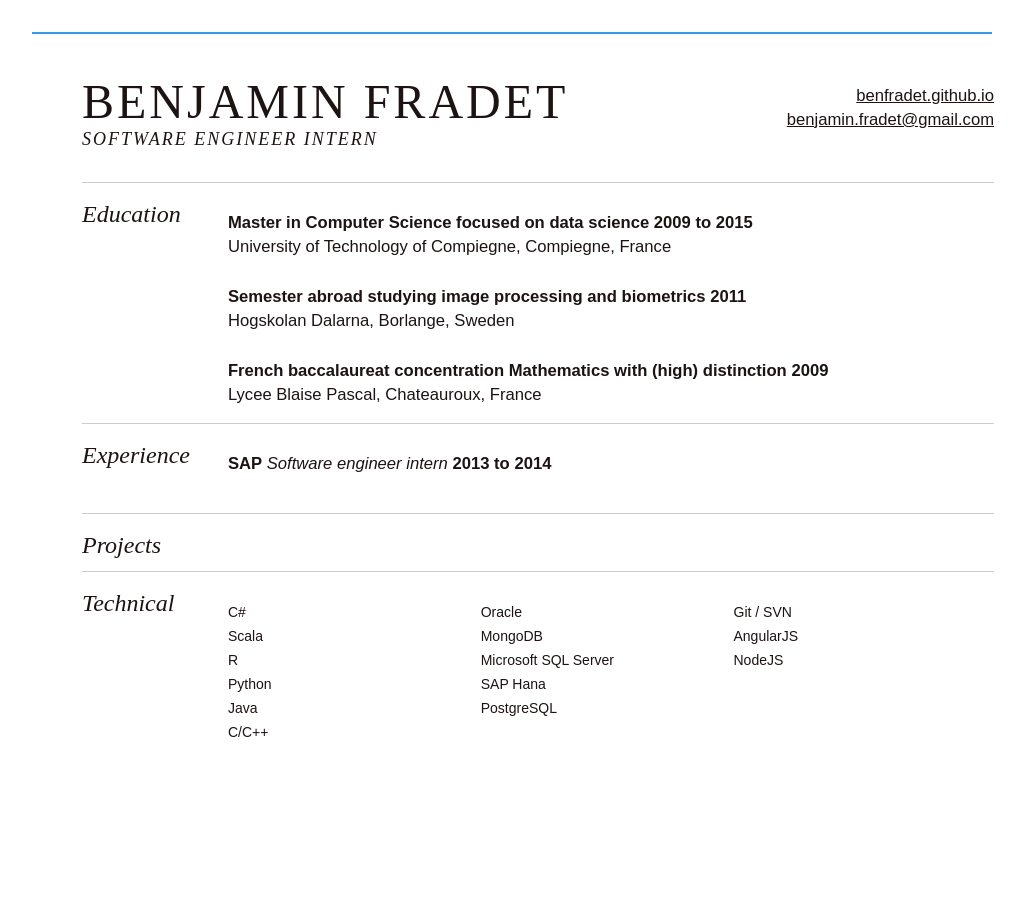
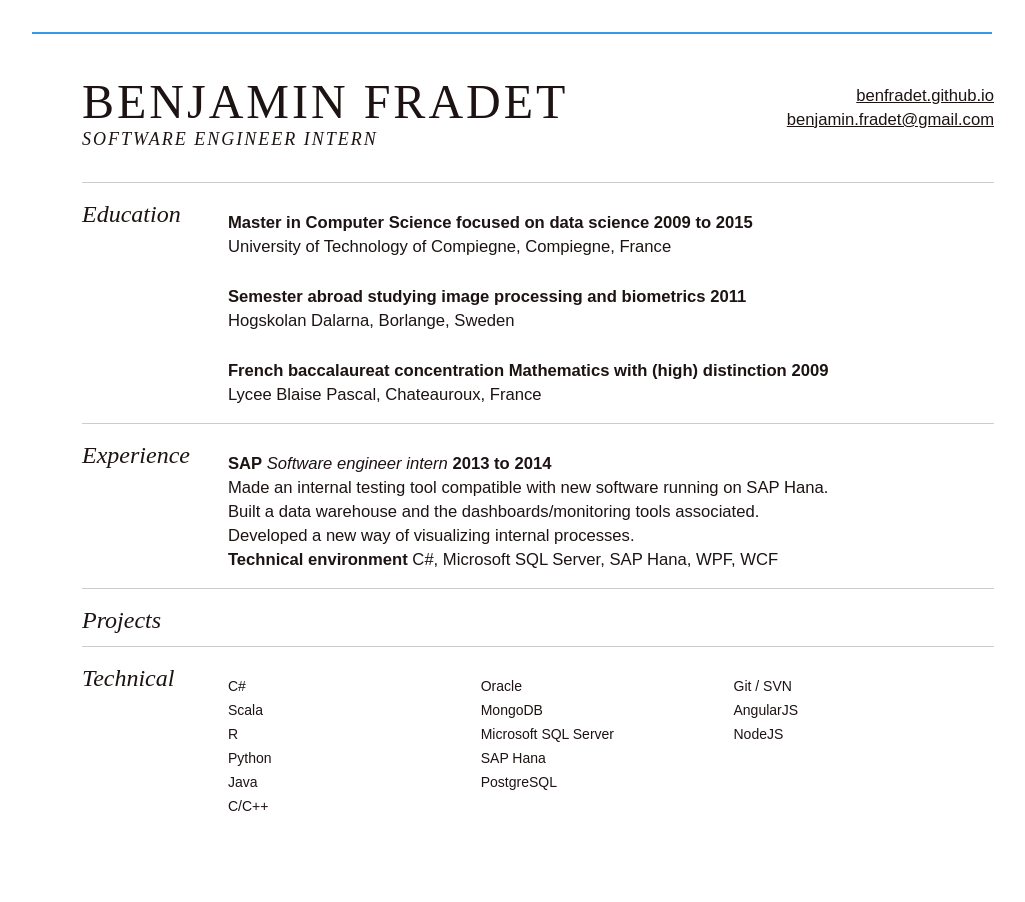
Before and after one commit to BenFradet/benfradet.github.io, a Jekyll site: the page resume/index.html, which Jekyll copies as it is, in a window 1280 px wide. Shown: the whole page, without its empty margins (128-1153 px from the left). Built offline with Jekyll 4.4.1, drawn with Linux system fonts in a browser that asks for light colours.

Commit message:
resume xp

```diff
--- a/resume/index.html
+++ b/resume/index.html
@@ -30,10 +30,7 @@ article,aside,details,figcaption,figure,footer,header,hgroup,nav,section,summary
 <p><strong>French baccalaureat concentration Mathematics with (high) distinction</strong> <strong>2009</strong><br>    Lycee Blaise Pascal, Chateauroux, France</p>
 <hr>
 <h3 id="experience">Experience</h3>
-<p><strong>SAP</strong> <em>Software engineer intern</em> <strong>2013 to 2014</strong></p>
-<ol>
-<li></li>
-</ol>
+<p><strong>SAP</strong> <em>Software engineer intern</em> <strong>2013 to 2014</strong><br>    Made an internal testing tool compatible with new software running on SAP Hana.<br>    Built a data warehouse and the dashboards/monitoring tools associated.<br>    Developed a new way of visualizing internal processes.<br>    <strong>Technical environment</strong> C#, Microsoft SQL Server, SAP Hana, WPF, WCF</p>
 <hr>
 <h3 id="projects">Projects</h3>
 <hr>
```
Also changed, not shown: resume/resume.md (+4 -1 lines).
